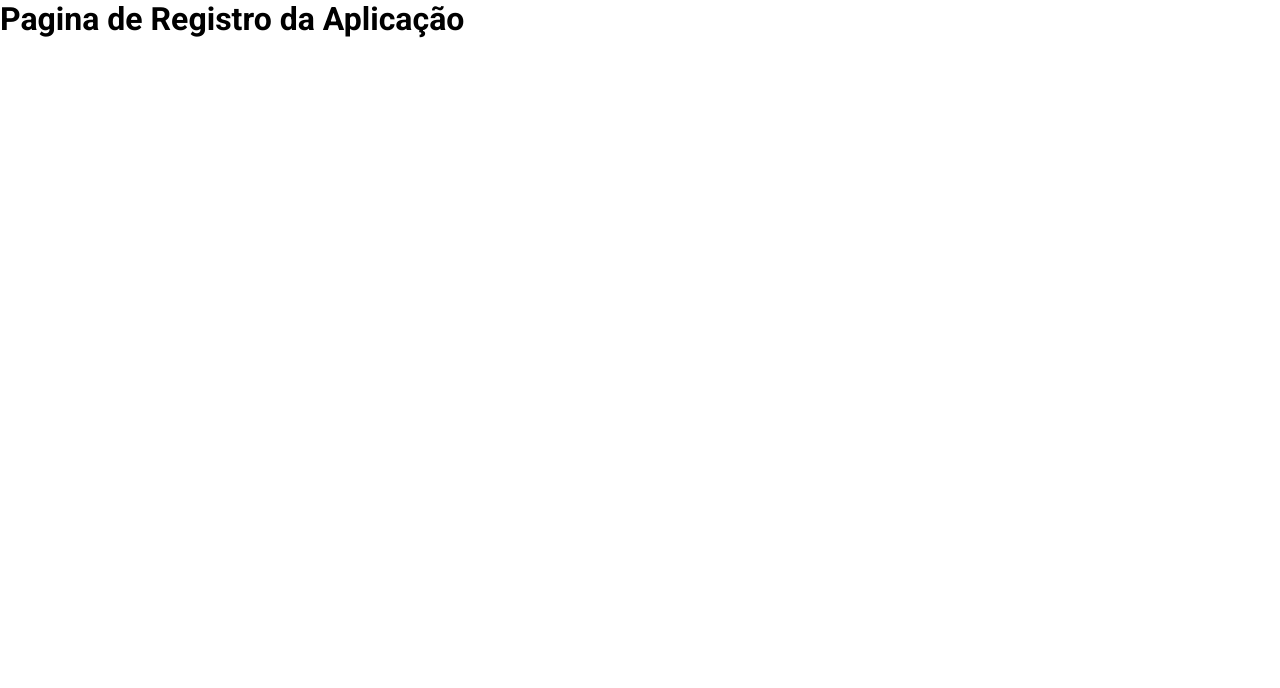
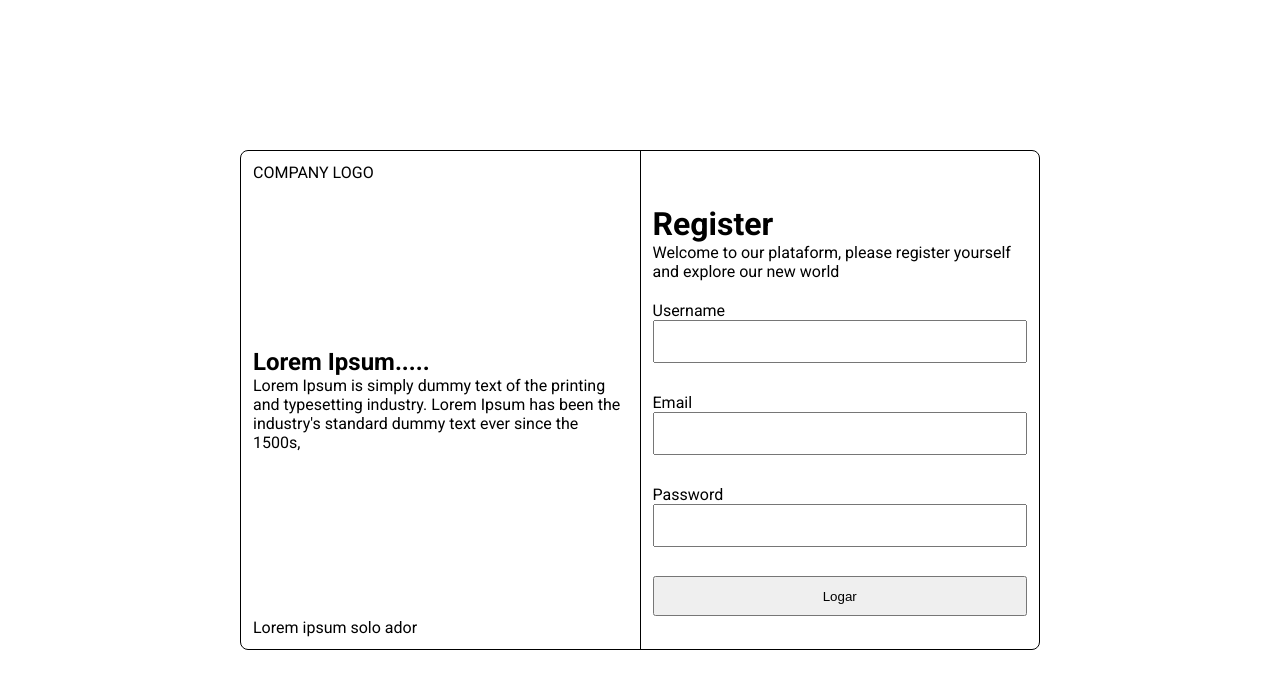
Before and after one commit to IguJl15/davinti-project, a React (Vite) app in the folder front/: page /register in a window 1280 px wide. Shown: the top 688 px of the page. Built offline with nearby package versions, Linux system fonts and the light colour scheme; no server answers.

Commit message:
refact: "added the functions that help the usar LogIn and SignIn in the app"

```diff
--- /dev/null
+++ b/front/src/core/components/Button/index.tsx
@@ -0,0 +1,15 @@
+import style from "./style.module.css";
+
+interface ButtonProps {
+  label: string;
+}
+
+function Button({ label }: ButtonProps) {
+  return (
+    <div className={style.button_wrapper}>
+      <input type="submit" value={label} />
+    </div>
+  );
+}
+
+export { Button };
--- /dev/null
+++ b/front/src/core/components/Button/style.module.css
@@ -0,0 +1,12 @@
+.button_wrapper {
+    display: flex;
+    justify-content: center;
+
+    height: 40px;
+    width: 100%;
+
+    & input {
+        width: 100%;
+        cursor: pointer;
+    }
+}
--- /dev/null
+++ b/front/src/core/components/ErrorText/index.tsx
@@ -0,0 +1,7 @@
+import { PropsWithChildren } from "react";
+
+function ErrorMessage({ children }: PropsWithChildren) {
+  return <p style={{ color: "red", fontSize: "1rem" }}>{children}</p>;
+}
+
+export { ErrorMessage };
--- a/front/src/core/contexts/AuthContext.tsx
+++ b/front/src/core/contexts/AuthContext.tsx
@@ -20,7 +20,7 @@ export interface LoginParams {
 export interface AuthContextData {
   isSignedIn: boolean;
   authData: AuthData | null;
-  register: (params: RegisterParams) => Promise<void> | void;
+  signIn: (params: RegisterParams) => Promise<void> | void;
   logIn: (params: LoginParams) => Promise<void> | void;
   logOut: () => Promise<void> | void;
 }
--- a/front/src/core/providers/AuthProvider.tsx
+++ b/front/src/core/providers/AuthProvider.tsx
@@ -29,7 +29,7 @@ function AuthProvider({ children }: PropsWithChildren) {
     setAuthData(loginResponse);
   }
 
-  async function register(params: RegisterParams) {
+  async function signIn(params: RegisterParams) {
     const registerResponse = await authRepository.register(params);
 
     data.authData = registerResponse;
@@ -45,7 +45,7 @@ function AuthProvider({ children }: PropsWithChildren) {
   }
 
   const data: AuthContextData = {
-    register: register,
+    signIn: signIn,
     authData: authData,
     isSignedIn: authData !== null,
     logIn: logIn,
--- a/front/src/pages/LoginPage/index.tsx
+++ b/front/src/pages/LoginPage/index.tsx
@@ -4,20 +4,37 @@ import { zodResolver } from "@hookform/resolvers/zod";
 import { z } from "zod";
 import style from "./style.module.css";
 import { Input } from "../../core/components/Input";
+import { Button } from "../../core/components/Button";
+import { ErrorMessage } from "../../core/components/ErrorText";
+import { useAuth } from "../../core/hooks/useAuth";
+import { useEffect } from "react";
+import { Navigate } from "react-router-dom";
 
-type createUserFormData = z.infer<typeof LoginSchema>;
+type createLoginFormData = z.infer<typeof LoginSchema>;
 
 function LoginPage() {
+  const { logIn, isSignedIn } = useAuth();
+
+  useEffect(() => {
+    if (isSignedIn) {
+      <Navigate to="/" />;
+    }
+  });
+
   const {
     register,
     handleSubmit,
     formState: { errors },
-  } = useForm<createUserFormData>({ resolver: zodResolver(LoginSchema) });
+  } = useForm<createLoginFormData>({ resolver: zodResolver(LoginSchema) });
 
-  const onSubmit: SubmitHandler<createUserFormData> = (
-    data: createUserFormData
+  const onSubmit: SubmitHandler<createLoginFormData> = async (
+    data: createLoginFormData
   ) => {
-    alert(data.email);
+    try {
+      await logIn(data);
+    } catch (error: any) {
+      console.log(error);
+    }
   };
 
   return (
@@ -45,16 +62,14 @@ function LoginPage() {
             <p>Welcome back to the future of education...</p>
           </div>
           <Input inputType="email" label="Email" {...register("email")} />
-          {errors.email && <span>O campo de email é obrigatório</span>}
+          <ErrorMessage>{errors.email?.message}</ErrorMessage>
           <Input
             inputType="password"
             label="Password"
             {...register("password")}
           />
-          {errors.password && <span>O campo de senha é obrigatório</span>}
-          <div className={style.button_wrapper}>
-            <input type="button" value="Logar" />
-          </div>
+          <ErrorMessage>{errors.password?.message}</ErrorMessage>
+          <Button label="Logar" />
         </form>
       </div>
     </div>
--- a/front/src/pages/RegisterPage/index.tsx
+++ b/front/src/pages/RegisterPage/index.tsx
@@ -1,7 +1,85 @@
-export function RegisterPage(){
-     return (
-          <main>
-               <h1>Pagina de Registro da Aplicação</h1>
-          </main>
-     )
+import { SubmitHandler, useForm } from "react-hook-form";
+import { RegisterSchema } from "../../core/schemas/RegisterSchema";
+import { z } from "zod";
+import { zodResolver } from "@hookform/resolvers/zod";
+import style from "./style.module.css";
+import { Input } from "../../core/components/Input";
+import { Button } from "../../core/components/Button";
+import { ErrorMessage } from "../../core/components/ErrorText";
+import { useAuth } from "../../core/hooks/useAuth";
+
+type createRegisterFormData = z.infer<typeof RegisterSchema>;
+
+export function RegisterPage() {
+
+  const { signIn } = useAuth()
+
+  const {
+    register,
+    handleSubmit,
+    formState: { errors },
+  } = useForm<createRegisterFormData>({
+    resolver: zodResolver(RegisterSchema),
+  });
+
+  const onSubmit: SubmitHandler<createRegisterFormData> = (
+    data: createRegisterFormData
+  ) => {
+    try {
+      signIn(data)
+    } catch (error: any) {
+      console.log(error);
+    }
+  };
+
+  return (
+    <div className={style.page_wrapper}>
+      <div className={style.form_container}>
+        <div className={style.welcome_content}>
+          <span>COMPANY LOGO</span>
+          <div className="welcome_text">
+            <h2>Lorem Ipsum.....</h2>
+            <span>
+              Lorem Ipsum is simply dummy text of the printing and typesetting
+              industry. Lorem Ipsum has been the industry's standard dummy text
+              ever since the 1500s,
+            </span>
+          </div>
+          <span>Lorem ipsum solo ador</span>
+        </div>
+
+        <form onSubmit={handleSubmit(onSubmit)} className={style.form}>
+          <div className={style.company_logo_wrapper}>
+            <span>COMPANY LOGO</span>
+          </div>
+          <div className="form_text">
+            <h1>Register</h1>
+            <p>
+              Welcome to our plataform, please register yourself and explore our
+              new world
+            </p>
+          </div>
+          <Input
+            inputType="text"
+            label="Username"
+            {...register("name", { required: true })}
+          />
+          <ErrorMessage>{errors.name?.message}</ErrorMessage>
+          <Input
+            inputType="email"
+            label="Email"
+            {...register("email", { required: true })}
+          />
+          <ErrorMessage>{errors.email?.message}</ErrorMessage>
+          <Input
+            inputType="password"
+            label="Password"
+            {...register("password", { required: true })}
+          />
+          <ErrorMessage>{errors.password?.message}</ErrorMessage>
+          <Button label="Logar" />
+        </form>
+      </div>
+    </div>
+  );
 }
--- /dev/null
+++ b/front/src/pages/RegisterPage/style.module.css
@@ -0,0 +1,69 @@
+.page_wrapper {
+    width: 100%;
+    height: 100%;
+
+    display: flex;
+    justify-content: center;
+    align-items: center;
+
+    padding: 10px;
+}
+
+.form_container {
+    display: flex;
+
+    min-width: 280px;
+    max-width: 800px;
+    width: 100%;
+
+    height: 100%;
+    max-height: 500px;
+
+    border: 1px solid black;
+    border-radius: 8px;
+
+}
+
+.form {
+    flex: 1;
+    padding: 12px;
+
+    display: flex;
+    justify-content: space-evenly;
+
+    flex-direction: column;
+}
+
+.company_logo_wrapper {
+    width: 100%;
+    display: flex;
+    justify-content: center;
+}
+
+/* WELCOME CONTENT */
+
+.welcome_content {
+    flex: 1;
+    display: flex;
+    flex-direction: column;
+    justify-content: space-between;
+    padding: 12px;
+
+    border-right: 1px solid black;
+}
+
+@media (max-width: 700px) {
+    .welcome_content {
+        display: none;
+    }
+}
+
+@media (min-width: 701px){
+    .form {
+        & div {
+            & span {
+                display: none;
+            }
+        }
+    }
+}
```
Also changed, not shown: front/src/core/components/ErrorText/style.module.css (added), 1 other file (tests, documents, lock files or other folders).
